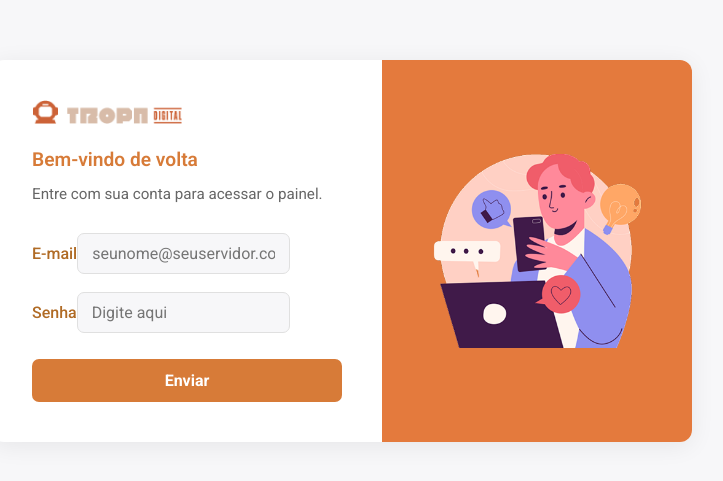
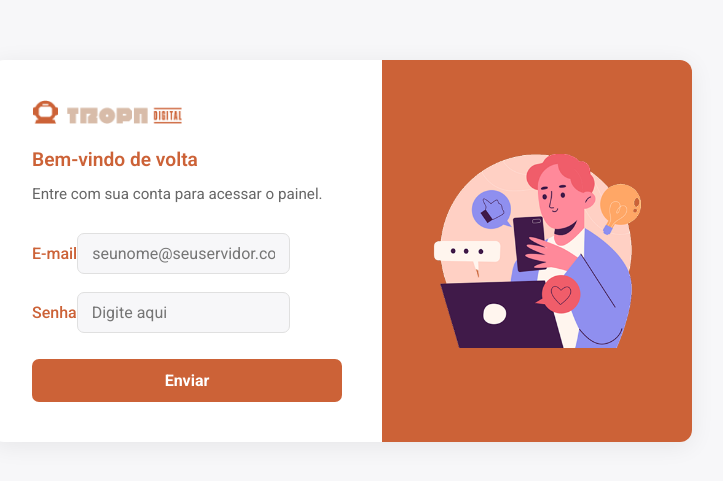
Before and after one commit to alissonooliveiraofc/tropa-digital-teste-tecnico-front, a React (Vite) app: page / in a window 1280 px wide. Shown: the part 149-630 px from the top of the page, without its empty margins (298-1021 px from the left). Built offline with nearby package versions, Linux system fonts and the light colour scheme.

Commit message:
Atualiza as cores do tema no LoginForm para um padrão consistente

```diff
--- a/src/components/Login/LoginForm.tsx
+++ b/src/components/Login/LoginForm.tsx
@@ -35,7 +35,7 @@ const Left = styled.div`
 const Logo = styled.div`
   font-weight: bold;
   font-size: 1.6rem;
-  color: #D77B38;
+  color: #cc6237;
   margin-bottom: 12px;
   display: flex;
   align-items: center;
@@ -43,7 +43,7 @@ const Logo = styled.div`
 `;
 
 const Title = styled.h2`
-  color: #D77B38;
+  color: #cc6237;
   font-size: 1.2rem;
   margin-bottom: 8px;
   font-weight: 600;
@@ -63,7 +63,7 @@ const Form = styled.form`
 `;
 
 const Label = styled.label`
-  color: #b06b25;
+  color: #cc6237;
   font-weight: 500;
   margin-bottom: 4px;
   font-size: 1rem;
@@ -77,7 +77,7 @@ const Input = styled.input`
   background: #f7f7f9;
   outline: none;
   &:focus {
-    border-color: #D77B38;
+    border-color: #cc6237;
   }
 `;
 
@@ -85,15 +85,13 @@ const Button = styled.button`
   padding: 12px;
   border: none;
   border-radius: 7px;
-  background: #D77B38;
+  background: #cc6237;
   color: #fff;
   font-weight: bold;
   font-size: 1rem;
   cursor: pointer;
   transition: background 0.2s;
   margin-top: 8px;
-  &:hover {
-    background: #b06b25;
   }
 
   // @media (max-width: 700px) {
@@ -103,7 +101,7 @@ const Button = styled.button`
 `;
 
 const Right = styled.div`
-  background: #e47a3d;
+  background: #cc6237;
   flex: 1;
   min-width: 300px;
   display: flex;
```
